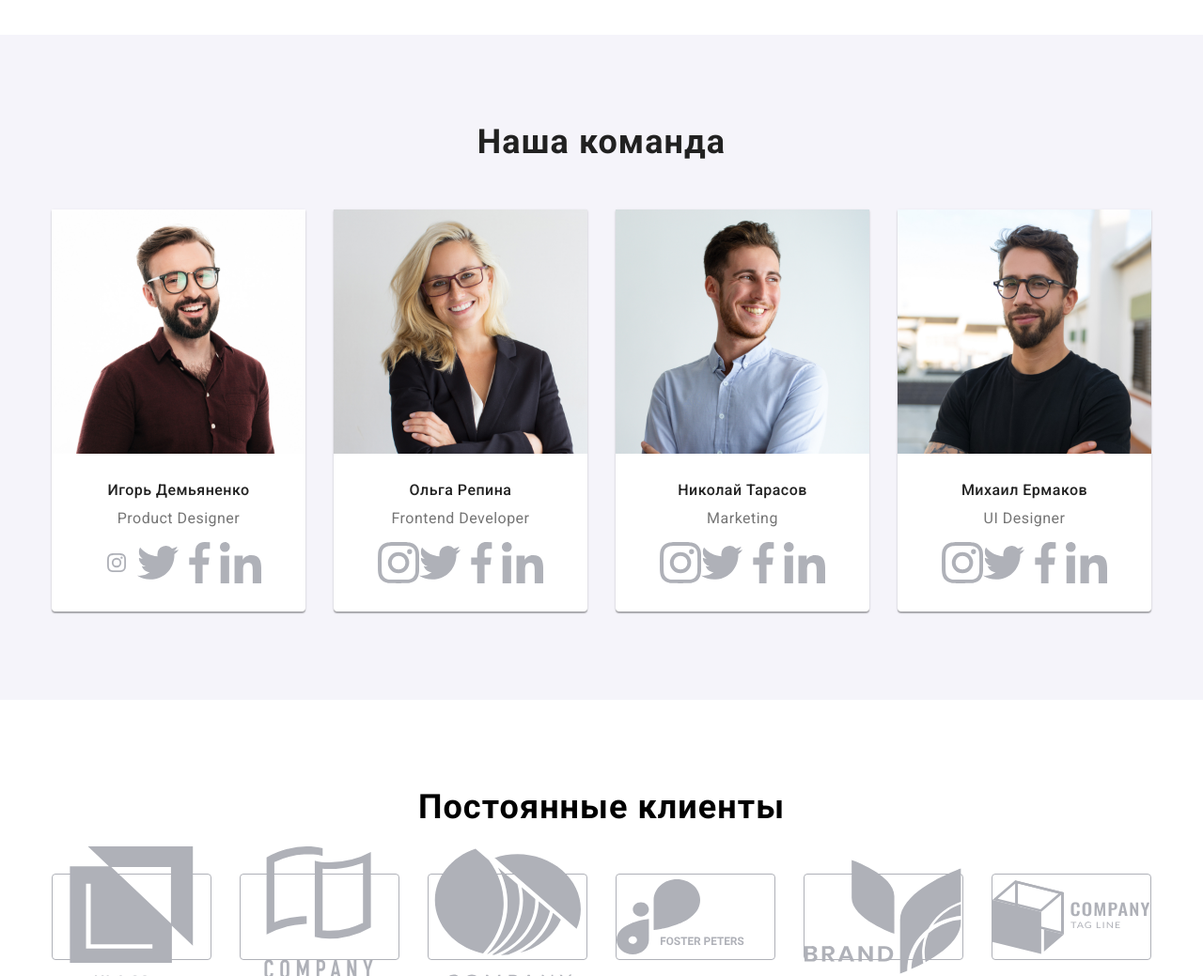
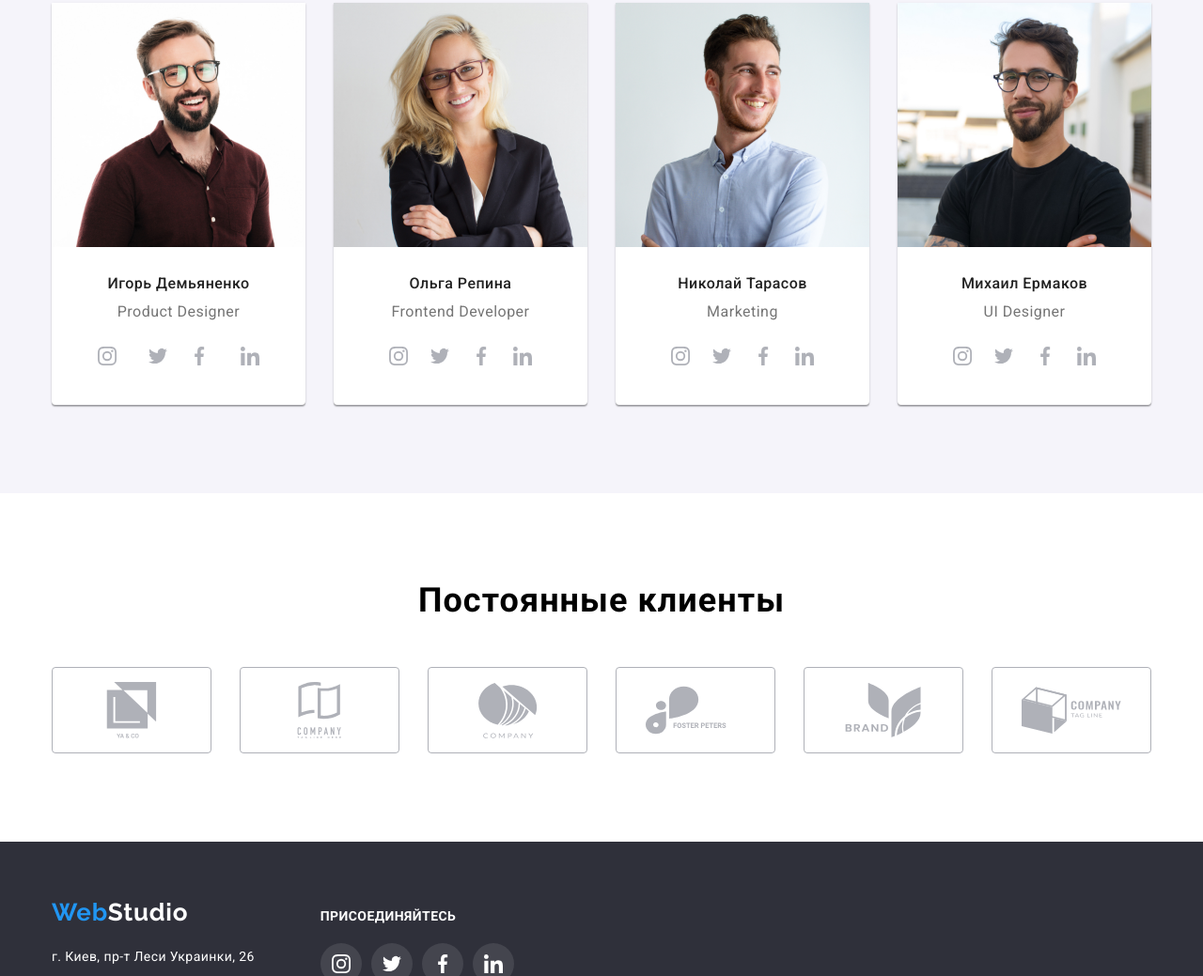
Before and after one commit to ivanIT1/goit-markup-hw-04, a plain HTML site: page index.html in a window 1280 px wide. Shown: the part 1761-2800 px from the top of the page at 94% size. Drawn offline with Linux system fonts and the light colour scheme.

Commit message:
Update index.html

```diff
--- a/index.html
+++ b/index.html
@@ -28,16 +28,21 @@
           </ul>
         </nav>
         <!--contact-->
-        <ul class="contact-navigate">
-          <li class="item">
-            <a href="mailto:info@devstudio.com" class="contact">
-              <svg class="header-icon mail"><use href="./images/icon.svg#icon-envelope"></use></svg>
+        <!-- contact-navigate -->
+        <ul class="contact">
+          <li class="contact-item">
+            <a href="mailto:info@devstudio.com" class="contact-link">
+              <svg class="contact-icon" width="16" height="12">
+                <use href="./images/icon.svg#icon-envelope"></use>
+              </svg>
               info@devstudio.com</a
             >
           </li>
-          <li class="item">
-            <a href="tel:+380961111111" class="contact"
-              ><svg class="header-icon smartphone">
+          <!-- item -->
+          <li class="contact-item">
+            <!-- contact -->
+            <a href="tel:+380961111111" class="contact-link"
+              ><!-- header-icon smartphone --><svg class="contact-icon" width="10" height="16">
                 <use href="./images/icon.svg#icon-smartphone"></use>
               </svg>
               +38 096 111 11 11</a
@@ -137,30 +142,30 @@
                 <h3 class="name">Игорь Демьяненко</h3>
                 <p class="profession">Product Designer</p>
                 <ul class="social-network">
-                  <li>
+                  <li class="social-item">
                     <a class="social-link" href="https://www.instagram.com/"
                       ><svg class="social-icon" width="20" heigth="20">
                         <use href="./images/icon.svg#icon-instagram"></use>
                       </svg>
                     </a>
-                  </li>
+                  </li class="social-item">
                   <li>
                     <a class="social-link" href="https://twitter.com/"
-                      ><svg class="social-icon">
+                      ><svg class="social-icon" width="20" height="20">
                         <use href="./images/icon.svg#icon-twitter"></use>
                       </svg>
                     </a>
                   </li>
-                  <li>
+                  <li class="social-item">
                     <a class="social-link" href="https://www.facebook.com/"
-                      ><svg class="social-icon">
+                      ><svg class="social-icon" width="20" height="20">
                         <use href="./images/icon.svg#icon-facebook"></use>
                       </svg>
                     </a>
-                  </li>
+                  </li class="social-item">
                   <li>
                     <a class="social-link" href="https://ru.linkedin.com/"
-                      ><svg class="social-icon">
+                      ><svg class="social-icon" width="20" height="20">
                         <use href="./images/icon.svg#icon-linkedin"></use>
                       </svg>
                     </a>
@@ -177,28 +182,28 @@
                 <ul class="social-network">
                   <li>
                     <a class="social-link" href="https://www.instagram.com/"
-                      ><svg class="social-icon">
+                      ><svg class="social-icon" width="20" height="20">
                         <use href="./images/icon.svg#icon-instagram"></use>
                       </svg>
                     </a>
                   </li>
                   <li>
                     <a class="social-link" href="https://twitter.com/"
-                      ><svg class="social-icon">
+                      ><svg class="social-icon" width="20" height="20">
                         <use href="./images/icon.svg#icon-twitter"></use>
                       </svg>
                     </a>
                   </li>
                   <li>
                     <a class="social-link" href="https://www.facebook.com/"
-                      ><svg class="social-icon">
+                      ><svg class="social-icon" width="20" height="20">
                         <use href="./images/icon.svg#icon-facebook"></use>
                       </svg>
                     </a>
                   </li>
                   <li>
                     <a class="social-link" href="https://ru.linkedin.com/"
-                      ><svg class="social-icon">
+                      ><svg class="social-icon" width="20" height="20">
                         <use href="./images/icon.svg#icon-linkedin"></use>
                       </svg>
                     </a>
@@ -214,28 +219,28 @@
                 <ul class="social-network">
                   <li>
                     <a class="social-link" href="https://www.instagram.com/"
-                      ><svg class="social-icon">
+                      ><svg class="social-icon" width="20" height="20">
                         <use href="./images/icon.svg#icon-instagram"></use>
                       </svg>
                     </a>
                   </li>
                   <li>
                     <a class="social-link" href="https://twitter.com/"
-                      ><svg class="social-icon">
+                      ><svg class="social-icon" width="20" height="20">
                         <use href="./images/icon.svg#icon-twitter"></use>
                       </svg>
                     </a>
                   </li>
                   <li>
                     <a class="social-link" href="https://www.facebook.com/"
-                      ><svg class="social-icon">
+                      ><svg class="social-icon" width="20" height="20">
                         <use href="./images/icon.svg#icon-facebook"></use>
                       </svg>
                     </a>
                   </li>
                   <li>
                     <a class="social-link" href="https://ru.linkedin.com/"
-                      ><svg class="social-icon">
+                      ><svg class="social-icon" width="20" height="20">
                         <use href="./images/icon.svg#icon-linkedin"></use>
                       </svg>
                     </a>
@@ -251,28 +256,28 @@
                 <ul class="social-network">
                   <li>
                     <a class="social-link" href="https://www.instagram.com/"
-                      ><svg class="social-icon">
+                      ><svg class="social-icon" width="20" height="20">
                         <use href="./images/icon.svg#icon-instagram"></use>
                       </svg>
                     </a>
                   </li>
                   <li>
                     <a class="social-link" href="https://twitter.com/"
-                      ><svg class="social-icon">
+                      ><svg class="social-icon" width="20" height="20">
                         <use href="./images/icon.svg#icon-twitter"></use>
                       </svg>
                     </a>
                   </li>
                   <li>
                     <a class="social-link" href="https://www.facebook.com/"
-                      ><svg class="social-icon">
+                      ><svg class="social-icon" width="20" height="20">
                         <use href="./images/icon.svg#icon-facebook"></use>
                       </svg>
                     </a>
                   </li>
                   <li>
                     <a class="social-link" href="https://ru.linkedin.com/"
-                      ><svg class="social-icon">
+                      ><svg class="social-icon" width="20" height="20">
                         <use href="./images/icon.svg#icon-linkedin"></use>
                       </svg>
                     </a>
@@ -289,32 +294,32 @@
           <ul class="company">
             <li class="item">
               <a class="company-link" href="/"
-                ><svg class="company-icon"><use href="./images/icon.svg#icon-group"></use></svg>
+                ><svg class="company-icon" width="106" height="60"><use href="./images/icon.svg#icon-group"></use></svg>
               </a>
             </li>
             <li class="item">
               <a class="company-link" href="/">
-                <svg class="company-icon"><use href="./images/icon.svg#icon-group-2"></use></svg>
+                <svg class="company-icon" width="106" height="60"><use href="./images/icon.svg#icon-group-2"></use></svg>
               </a>
             </li>
             <li class="item">
               <a class="company-link" href="/">
-                <svg class="company-icon"><use href="./images/icon.svg#icon-group-3"></use></svg>
+                <svg class="company-icon" width="106" height="60"><use href="./images/icon.svg#icon-group-3"></use></svg>
               </a>
             </li>
             <li class="item">
               <a class="company-link" href="/">
-                <svg class="company-icon"><use href="./images/icon.svg#icon-group-4"></use></svg>
+                <svg class="company-icon" width="106" height="60"><use href="./images/icon.svg#icon-group-4"></use></svg>
               </a>
             </li>
             <li class="item">
               <a class="company-link" href="/">
-                <svg class="company-icon"><use href="./images/icon.svg#icon-group-5"></use></svg>
+                <svg class="company-icon" width="106" height="60"><use href="./images/icon.svg#icon-group-5"></use></svg>
               </a>
             </li>
             <li class="item">
               <a class="company-link" href="/">
-                <svg class="company-icon"><use href="./images/icon.svg#icon-group-6"></use></svg>
+                <svg class="company-icon" width="106" height="60"><use href="./images/icon.svg#icon-group-6"></use></svg>
               </a>
             </li>
           </ul>
@@ -347,28 +352,28 @@
           <ul class="item-list">
             <li class="list">
               <a class="social-link" href="https://www.instagram.com/"
-                ><svg class="social-icon">
+                ><svg class="social-icon" width="20" height="20">
                   <use href="./images/icon.svg#icon-instagram"></use>
                 </svg>
               </a>
             </li>
             <li class="list">
               <a class="social-link" href="https://twitter.com/"
-                ><svg class="social-icon">
+                ><svg class="social-icon" width="20" height="20">
                   <use href="./images/icon.svg#icon-twitter"></use>
                 </svg>
               </a>
             </li>
             <li class="list">
               <a class="social-link" href="https://www.facebook.com/"
-                ><svg class="social-icon">
+                ><svg class="social-icon" width="20" height="20">
                   <use href="./images/icon.svg#icon-facebook"></use>
                 </svg>
               </a>
             </li>
             <li class="list">
               <a class="social-link" href="https://ru.linkedin.com/"
-                ><svg class="social-icon">
+                ><svg class="social-icon" width="20" height="20">
                   <use href="./images/icon.svg#icon-linkedin"></use>
                 </svg>
               </a>
```
